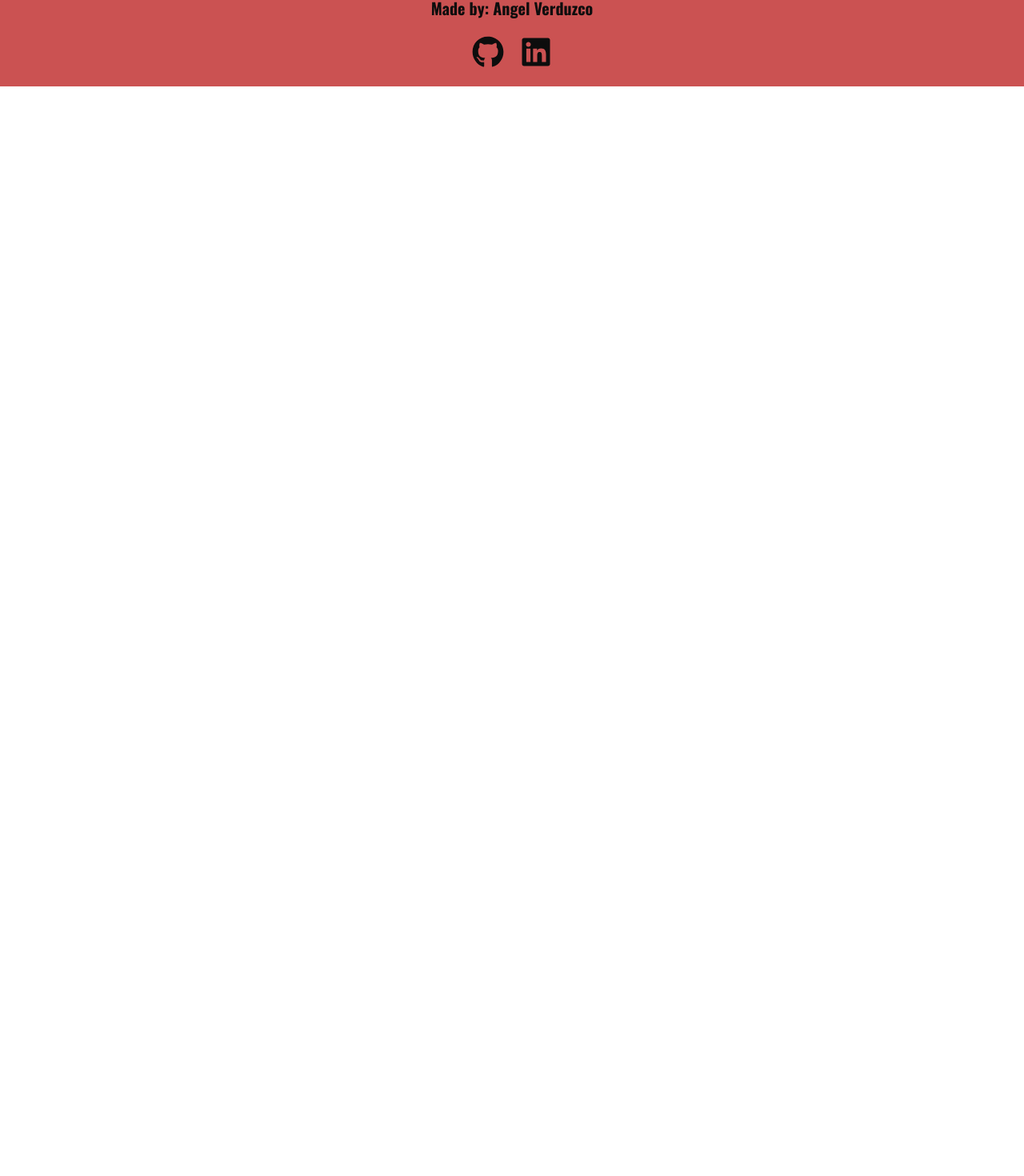
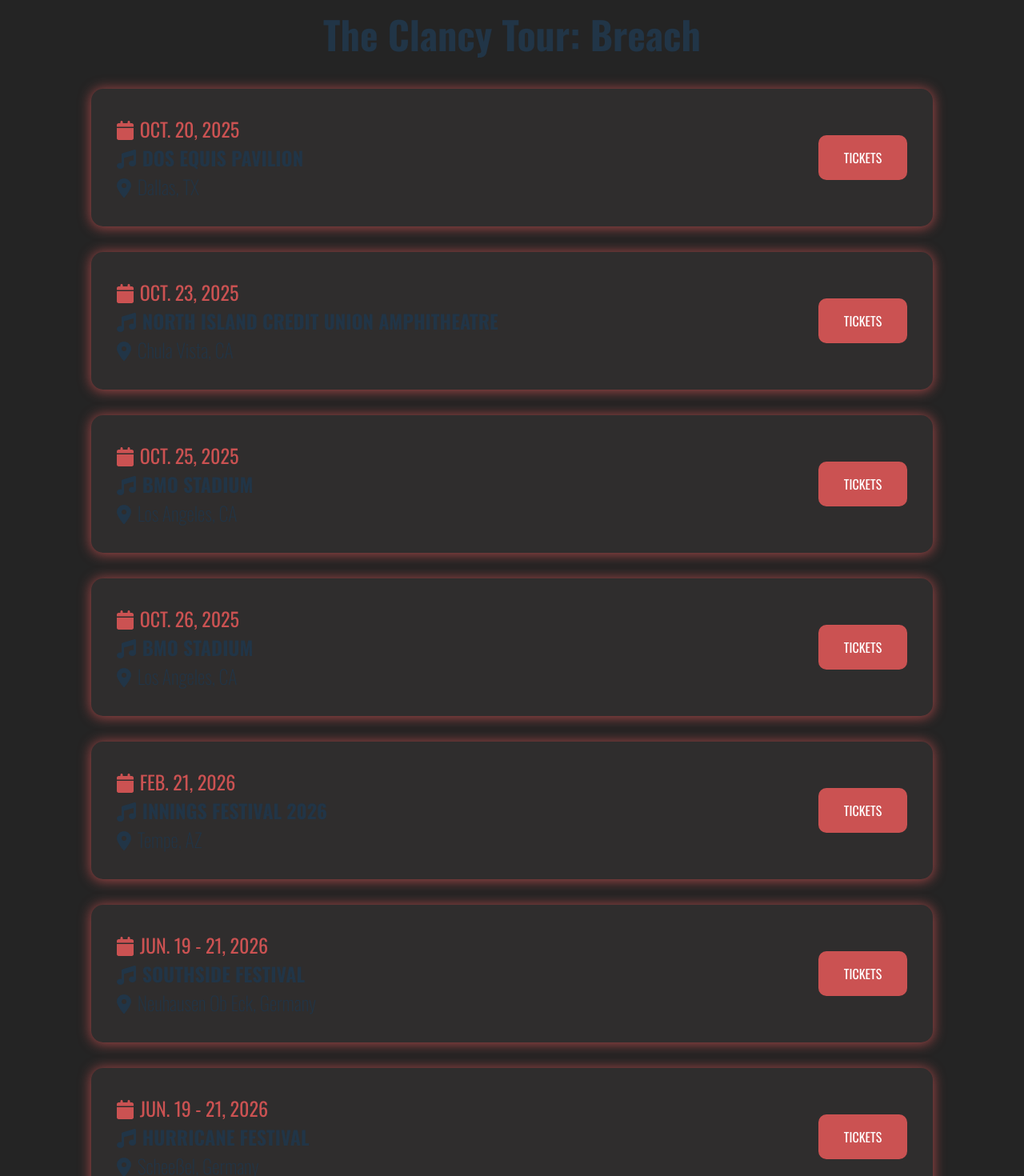
Before and after one commit to angelverduzco/top-page, a React (Vite) app: page /tour in a window 1280 px wide. Shown: the part 115-1585 px from the top of the page at 80% size. Before the commit the page ends 800 px from the top, so only its background shows below. Built offline with nearby package versions, Linux system fonts and the light colour scheme.

Commit message:
Added tour page to show upcoming concerts

```diff
--- a/src/App.jsx
+++ b/src/App.jsx
@@ -3,6 +3,7 @@
 import { HomePage } from "./pages/HomePage/HomePage";
 import { DiscographyPage } from "./pages/DiscographyPage/DiscographyPage";
 import { AlbumPage } from "./pages/AlbumPage/AlbumPage";
+import TourPage from "./pages/TourPage/TourPage";
 import { Route, Routes, BrowserRouter } from "react-router";
 import "./App.css";
 
@@ -14,10 +15,8 @@
         <Routes>
           <Route path="/" element={<HomePage />} />
           <Route path="/discography" element={<DiscographyPage />} />
-                    <Route
-                        path="/discography/:type/:id"
-                        element={<AlbumPage />}
-                    />
+          <Route path="/discography/:type/:id" element={<AlbumPage />} />
+          <Route path="/tour" element={<TourPage />} />
         </Routes>
         <Footer />
       </BrowserRouter>
--- /dev/null
+++ b/src/components/ConcertCard/ConcertCard.css
@@ -0,0 +1,85 @@
+.concert-card {
+  display: flex;
+  justify-content: space-between;
+  align-items: center;
+  gap: 25rem;
+  width: 100%;
+  margin-bottom: 2rem;
+  background-color: #2f2d2d;
+  padding: 2rem;
+  border-radius: 15px;
+  box-shadow: 0px 1px 15px 1px rgba(203,82,82,0.75);
+  box-sizing: border-box;
+}
+
+.concert-card-info {
+  display: flex;
+  flex-direction: column;
+}
+
+.concert-card-icon {
+  margin-right: 0.5rem;
+}
+
+.concert-card-date {
+  color: #cb5252;
+  font-size: 1.5rem;
+}
+
+.concert-card-venue {
+  font-size: 1.5rem;
+  font-weight: bold;
+}
+
+.concert-card-location {
+  font-size: 1.5rem;
+  font-weight: 200;
+}
+
+.concert-card-tickets {
+  text-decoration: none;
+  background-color: #cb5252;
+  color: #fff;
+  padding: 1rem 2rem;
+  border-radius: 10px;
+
+  &:hover {
+    background-color: #ef4444;
+  }
+}
+
+@media (width < 1150px) {
+  .concert-card {
+    flex-direction: column;
+    gap: 20px;
+  }
+
+  .concert-card-tickets {
+    width: 60%;
+    text-align: center;
+  }
+}
+
+@media (width < 768px) {
+  .concert-card {
+    width: 80%;
+  }
+
+  .concert-card-date {
+    font-size: 1rem;
+  }
+
+  .concert-card-venue {
+    font-size: 1rem;
+  }
+
+  .concert-card-location {
+    font-size: 1rem;
+  }
+
+  .concert-card-tickets {
+    font-size: 1rem;
+    padding: 0.5rem 1rem;
+    width: 50%;
+  }
+}
--- /dev/null
+++ b/src/components/ConcertCard/ConcertCard.jsx
@@ -0,0 +1,40 @@
+import { FontAwesomeIcon } from "@fortawesome/react-fontawesome";
+import {
+  faCalendar,
+  faMusic,
+  faLocationDot,
+} from "@fortawesome/free-solid-svg-icons";
+import "./ConcertCard.css";
+
+export default function ConcertCard({ concert }) {
+  return (
+    <div className="concert-card">
+      <div className="concert-card-info">
+        <span className="concert-card-date">
+          <FontAwesomeIcon
+            className="concert-card-icon"
+            icon={faCalendar}
+            color="#cb5252"
+          />
+          {concert.date}
+        </span>
+        <span className="concert-card-venue">
+          <FontAwesomeIcon className="concert-card-icon" icon={faMusic} />
+          {concert.venue}
+        </span>
+        <span className="concert-card-location">
+          <FontAwesomeIcon className="concert-card-icon" icon={faLocationDot} />
+          {concert.location}
+        </span>
+      </div>
+      <a
+        className="concert-card-tickets"
+        href={concert.tickets}
+        target="_blank"
+        rel="noopener noreferrer"
+      >
+        TICKETS
+      </a>
+    </div>
+  );
+}
--- /dev/null
+++ b/src/data/concerts.js
@@ -0,0 +1,93 @@
+export const CONCERTS = [
+  {
+    date: "OCT. 20, 2025",
+    location: "Dallas, TX",
+    venue: "DOS EQUIS PAVILION",
+    tickets:
+      "https://www.bandsintown.com/e/107006009?affil_code=js_www.twentyonepilots.com&app_id=js_www.twentyonepilots.com&came_from=700&utm_campaign=event&utm_medium=web&utm_source=widget",
+  },
+  {
+    date: "OCT. 23, 2025",
+    location: "Chula Vista, CA",
+    venue: "NORTH ISLAND CREDIT UNION AMPHITHEATRE",
+    tickets:
+      "https://www.bandsintown.com/e/107006014?affil_code=js_www.twentyonepilots.com&app_id=js_www.twentyonepilots.com&came_from=700&utm_campaign=event&utm_medium=web&utm_source=widget",
+  },
+  {
+    date: "OCT. 25, 2025",
+    location: "Los Angeles, CA",
+    venue: "BMO STADIUM",
+    tickets:
+      "https://www.bandsintown.com/e/107006019?affil_code=js_www.twentyonepilots.com&app_id=js_www.twentyonepilots.com&came_from=700&utm_campaign=event&utm_medium=web&utm_source=widget",
+  },
+  {
+    date: "OCT. 26, 2025",
+    location: "Los Angeles, CA",
+    venue: "BMO STADIUM",
+    tickets:
+      "https://www.bandsintown.com/e/107040086?affil_code=js_www.twentyonepilots.com&app_id=js_www.twentyonepilots.com&came_from=700&utm_campaign=event&utm_medium=web&utm_source=widget",
+  },
+  {
+    date: "FEB. 21, 2026",
+    location: "Tempe, AZ",
+    venue: "INNINGS FESTIVAL 2026",
+    tickets:
+      "https://www.bandsintown.com/e/107348719?affil_code=js_www.twentyonepilots.com&app_id=js_www.twentyonepilots.com&came_from=700&utm_campaign=event&utm_medium=web&utm_source=widget",
+  },
+  {
+    date: "JUN. 19 - 21, 2026",
+    location: "Neuhausen Ob Eck, Germany",
+    venue: "SOUTHSIDE FESTIVAL",
+    tickets:
+      "https://www.bandsintown.com/e/107328233?affil_code=js_www.twentyonepilots.com&app_id=js_www.twentyonepilots.com&came_from=700&utm_campaign=event&utm_medium=web&utm_source=widget",
+  },
+  {
+    date: "JUN. 19 - 21, 2026",
+    location: "Scheeßel, Germany",
+    venue: "HURRICANE FESTIVAL",
+    tickets:
+      "https://www.bandsintown.com/e/107328209?affil_code=js_www.twentyonepilots.com&app_id=js_www.twentyonepilots.com&came_from=700&utm_campaign=event&utm_medium=web&utm_source=widget",
+  },
+  {
+    date: "JUN. 28, 2026",
+    location: "Lido Di Camaiore, Italy",
+    venue: "LA PRIMA ESTATE 2026",
+    tickets:
+      "https://www.bandsintown.com/e/107446498?affil_code=js_www.twentyonepilots.com&app_id=js_www.twentyonepilots.com&came_from=700&utm_campaign=event&utm_medium=web&utm_source=widget",
+  },
+  {
+    date: "JUL. 4, 2026",
+    location: "Werchter, Belgium",
+    venue: "ROCK WERCHTER 2026",
+    tickets:
+      "https://www.bandsintown.com/e/107476430?affil_code=js_www.twentyonepilots.com&app_id=js_www.twentyonepilots.com&came_from=700&utm_campaign=event&utm_medium=web&utm_source=widget",
+  },
+  {
+    date: "JUL. 5, 2026",
+    location: "Arras, France",
+    venue: "MAIN SQUARE FESTIVAL 2026",
+    tickets:
+      "https://www.bandsintown.com/e/107435811?affil_code=js_www.twentyonepilots.com&app_id=js_www.twentyonepilots.com&came_from=700&utm_campaign=event&utm_medium=web&utm_source=widget",
+  },
+  {
+    date: "JUL. 15 - 18, 2026",
+    location: "Ostrava, Czechia",
+    venue: "COLOURS OF OSTRAVA 2026",
+    tickets:
+      "https://www.bandsintown.com/e/107426051?affil_code=js_www.twentyonepilots.com&app_id=js_www.twentyonepilots.com&came_from=700&utm_campaign=event&utm_medium=web&utm_source=widget",
+  },
+  {
+    date: "JUL. 16 - 19, 2026",
+    location: "Bontida, Romania",
+    venue: "ELECTRIC CASTLE FESTIVAL 2026",
+    tickets:
+      "https://www.bandsintown.com/e/107476450?affil_code=js_www.twentyonepilots.com&app_id=js_www.twentyonepilots.com&came_from=700&utm_campaign=event&utm_medium=web&utm_source=widget",
+  },
+  {
+    date: "AUG. 20 - 22, 2026",
+    location: "St. Pölten, Austria",
+    venue: "FREQUENCY FESTIVAL 2026",
+    tickets:
+      "https://www.bandsintown.com/e/107461337?affil_code=js_www.twentyonepilots.com&app_id=js_www.twentyonepilots.com&came_from=700&utm_campaign=event&utm_medium=web&utm_source=widget",
+  },
+];
--- a/src/data/index.js
+++ b/src/data/index.js
@@ -3,3 +3,4 @@
 export * from "./liveAlbums";
 export * from "./members";
 export * from "./singles";
+export * from "./concerts";
--- /dev/null
+++ b/src/pages/TourPage/TourPage.css
@@ -0,0 +1,22 @@
+.tour-page {
+  background-color: #242424;
+  display: flex;
+  flex-direction: column;
+  align-items: center;
+}
+
+.tour-title {
+  font-size: 3rem;
+}
+
+@media (width < 1028px) {
+  .tour-title {
+    font-size: 1.5rem;
+  }
+
+  .tour-dates {
+    display: flex;
+    flex-direction: column;
+    align-items: center;
+  }
+}
--- /dev/null
+++ b/src/pages/TourPage/TourPage.jsx
@@ -0,0 +1,16 @@
+import { CONCERTS } from "../../data";
+import ConcertCard from "../../components/ConcertCard/ConcertCard";
+import "./TourPage.css";
+
+export default function TourPage() {
+  return (
+    <main className="tour-page">
+      <h1 className="tour-title">The Clancy Tour: Breach</h1>
+      <section className="tour-dates">
+        {CONCERTS.map((concert) => (
+          <ConcertCard concert={concert} key={concert.date} />
+        ))}
+      </section>
+    </main>
+  );
+}
```
Lines whose indentation alone changed are shown as unchanged.
